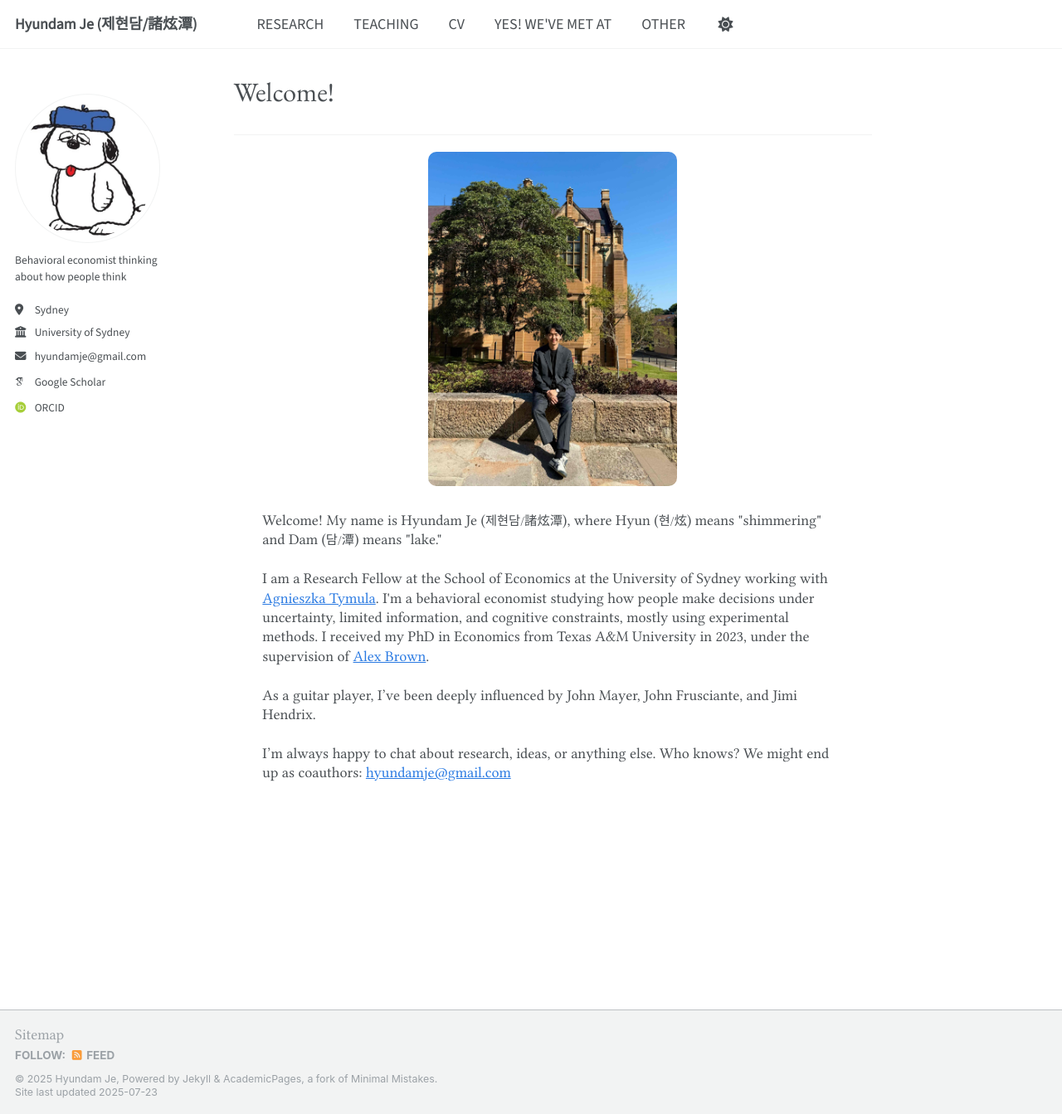
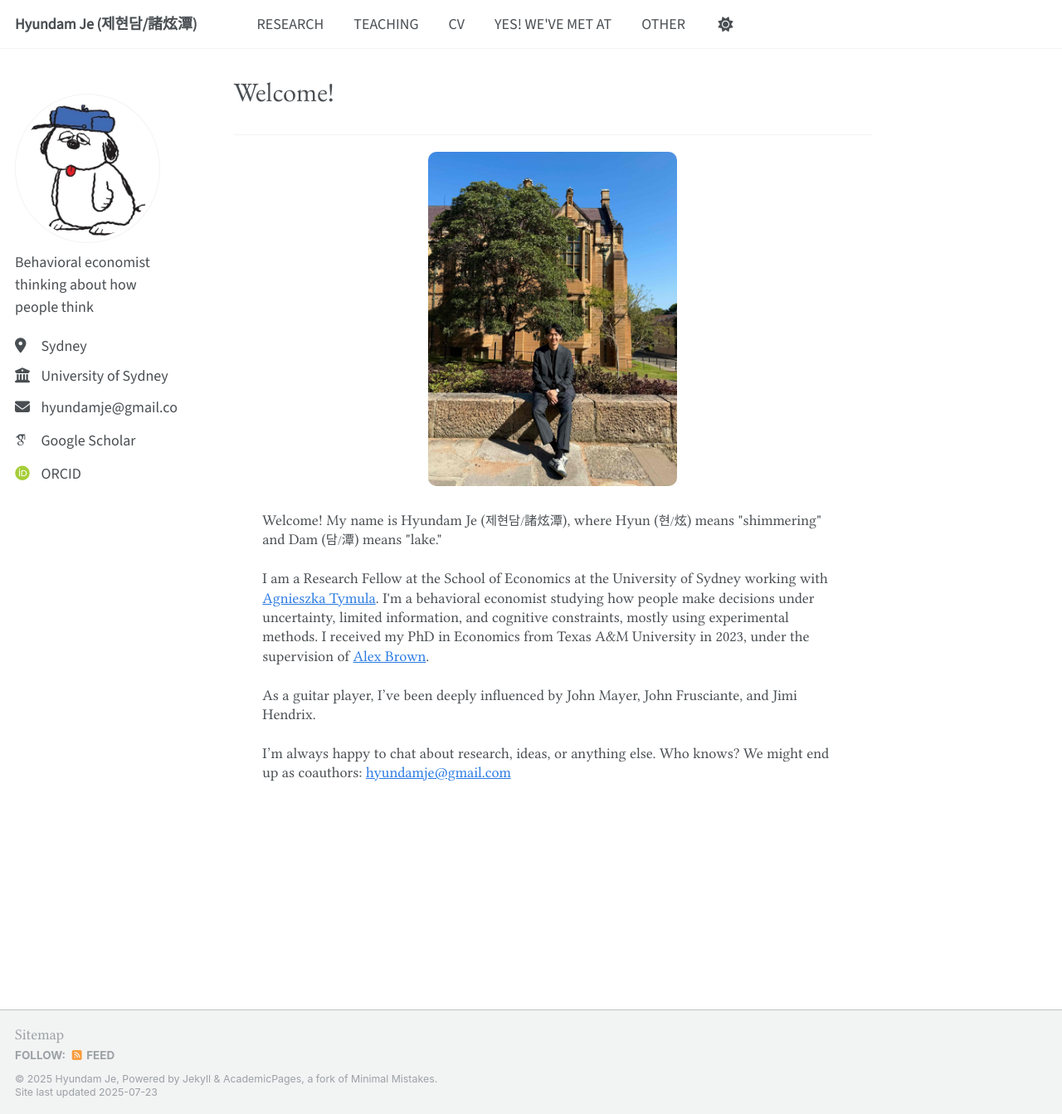
Before and after one commit to hyundamje/hyundamje.github.io, a Jekyll site: the page built from _pages/about.md, in a window 1280 px wide and 1343 px high. Shown: the whole window at 83% size. Built offline with Jekyll 4.4.1, drawn with Linux system fonts in a browser that asks for light colours; some web fonts are replaced.

Commit message:
Update custom.css

```diff
--- a/assets/css/custom.css
+++ b/assets/css/custom.css
@@ -16,4 +16,5 @@
 .author__urls li,
 .author__urls a {
  font-family: 'Source Sans 3', sans-serif !important;
+  font-size: 1rem !important;
 }
```
